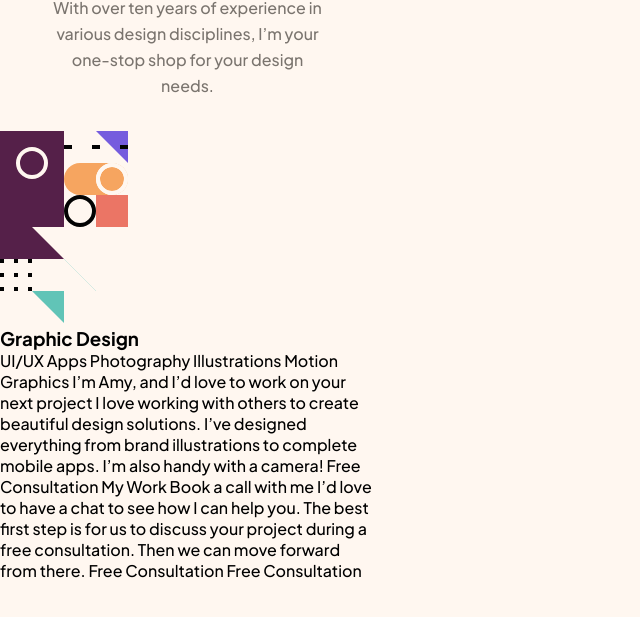
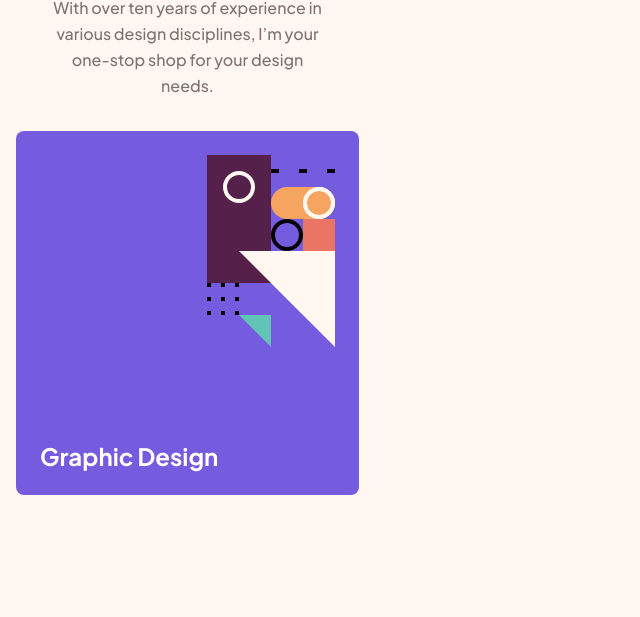
Before and after one commit to aavv8931/single-page-design-portfolio, a plain HTML site: page src/index.html in a window 1280 px wide. Shown: the part 207-824 px from the top of the page, without its empty margins (0-640 px from the left). Drawn offline with Linux system fonts and the light colour scheme.

Commit message:
Add style for Main/images & graphic design image

```diff
--- a/src/style.css
+++ b/src/style.css
@@ -10,6 +10,8 @@ p, img, footer, header{
     --colorBlack: rgb(3, 3, 3);
     --freeConsultationLightRed: rgb(235, 177, 101);
     --colorMediumBrowm: rgb(122, 116, 110);
+    --colorGalacticBlue: rgb(117, 92, 222);
+    --colorWhite: #fff;
 }
 
 /* Mobile Style / Mobile First */
@@ -85,3 +87,48 @@ header{
     text-align: center;
     color: var(--colorMediumBrowm);
 }
+
+/* Main - */
+/* Lo hacemos por ahora de 1866 px desde las imagenes
+hasta el brief de Ana. Faltaria ver si dentro de este
+Main se puede incluir el carrousel y posteriormente
+ el Contact section */
+
+ main{
+    width: 343px;
+    height: 1866px;
+    margin: 0 16px;
+ }
+
+/* Images and Subjects Section */
+
+.images{
+    height: 1164px;
+    margin-bottom: 100px;
+}
+
+ /* Graphic Design div */
+
+#graphic-design{
+    width: 100%;
+    height: 364px;
+    background-color: var(--colorGalacticBlue);
+    border-radius: 8px;
+}
+
+#gd-img{
+    /* margin: 24px 24px 94px 191px; */
+    position: relative;
+    top: 24px;
+    left: 191px;
+}
+
+#graphic-design h3{
+    width: 210px;
+    height: 30px;
+    font-weight: 700;
+    font-size: 1.5rem;
+    line-height: 30px;
+    color: var(--colorWhite);
+    margin: 114px 109px 24px 24px;
+}
```
